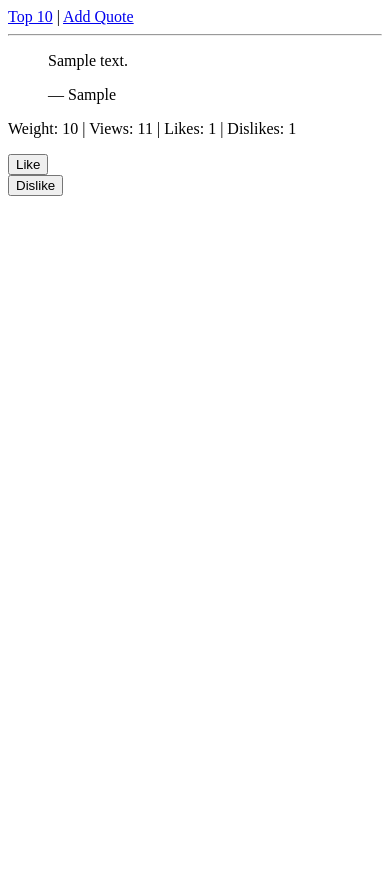
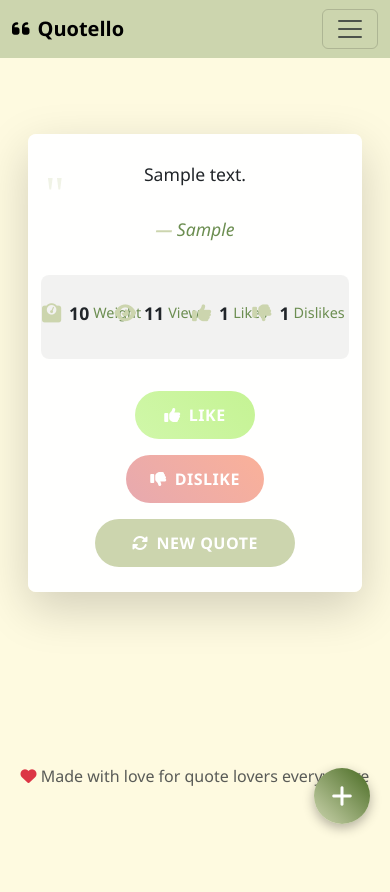
Before and after one commit to Amirka-Kh/quotes, a Django app: page /quotes/ in a window 390 px wide. Before the commit the page ends 196 px from the top, so only its background shows below. Run offline with Django 5.2, Linux system fonts and the light colour scheme; tables that the repository leaves empty hold one stand-in row (values such as "Sample post").

Commit message:
Add modern design to random quote page

```diff
--- a/config/urls.py
+++ b/config/urls.py
@@ -16,8 +16,15 @@ Including another URLconf
 """
 from django.contrib import admin
 from django.urls import path, include
+from django.conf import settings
+from django.conf.urls.static import static
 
 urlpatterns = [
     path('admin/', admin.site.urls),
     path('quotes/', include('quotes.urls')),
 ]
+
+# Serve static files in development
+if settings.DEBUG:
+    urlpatterns += static(settings.STATIC_URL, document_root=settings.STATIC_ROOT)
+    urlpatterns += static(settings.MEDIA_URL, document_root=settings.MEDIA_ROOT)
--- /dev/null
+++ b/static/css/style.css
@@ -0,0 +1,304 @@
+/* Custom CSS for Quote Generator */
+
+/* Import forms CSS */
+@import url('forms.css');
+
+:root {
+    --primary-color: #ccd5ae;
+    --secondary-color: #6c8e51;
+    --success-color: #d0f7a9;
+    --danger-color: #e7a9af;
+    --warning-color: #f9e29e;
+    --info-color: #ECEEDF;
+    --light-color: #f8f9fa;
+    --green-color: #385538;
+    --dark-color: #212529;
+    --border-radius: 0.5rem;
+    --box-shadow: 0 0.125rem 0.25rem rgba(0, 0, 0, 0.075);
+    --box-shadow-lg: 0 1rem 3rem rgba(0, 0, 0, 0.175);
+    --transition: all 0.3s ease;
+}
+
+/* Global Styles */
+body {
+    font-family: 'Segoe UI', Tahoma, Geneva, Verdana, sans-serif;
+    line-height: 1.6;
+    color: var(--dark-color);
+    background-color: #fefae0;
+    min-height: 100vh;
+}
+
+.main-content {
+    padding-top: 100px;
+    min-height: calc(100vh - 200px);
+}
+
+/* Quote Card Styles */
+.quote-card {
+    background: rgba(255, 255, 255, 0.95);
+    backdrop-filter: blur(10px);
+    border-radius: var(--border-radius);
+    box-shadow: var(--box-shadow-lg);
+    border: 1px solid rgba(255, 255, 255, 0.2);
+    transition: var(--transition);
+    animation: fadeInUp 0.6s ease-out;
+}
+
+.quote-card:hover {
+    transform: translateY(-5px);
+    box-shadow: 0 1.5rem 4rem rgba(0, 0, 0, 0.2);
+}
+
+.quote-text {
+    font-size: 1.5rem;
+    font-weight: 300;
+    line-height: 1.8;
+    color: var(--dark-color);
+    margin-bottom: 1.5rem;
+    position: relative;
+}
+
+.quote-text::before {
+    content: '"';
+    font-size: 4rem;
+    color: var(--primary-color);
+    opacity: 0.3;
+    position: absolute;
+    top: -1rem;
+    left: -1rem;
+    font-family: serif;
+}
+
+.quote-source {
+    font-size: 1.1rem;
+    color: var(--secondary-color);
+    font-style: italic;
+    margin-bottom: 2rem;
+    position: relative;
+}
+
+.quote-source::before {
+    content: '— ';
+    color: var(--primary-color);
+    font-weight: 600;
+}
+
+/* Stats Row */
+.quote-stats {
+    background: rgba(0, 0, 0, 0.05);
+    border-radius: var(--border-radius);
+    padding: 1rem;
+    margin-bottom: 2rem;
+}
+
+.stat-item {
+    display: flex;
+    align-items: center;
+    justify-content: center;
+    text-align: center;
+    padding: 0.5rem;
+}
+
+.stat-icon {
+    font-size: 1.2rem;
+    margin-right: 0.5rem;
+    color: var(--primary-color);
+}
+
+.stat-value {
+    font-size: 1.1rem;
+    font-weight: 600;
+    color: var(--dark-color);
+}
+
+.stat-label {
+    font-size: 0.9rem;
+    color: var(--secondary-color);
+    margin-left: 0.25rem;
+}
+
+/* Action Buttons */
+.action-buttons {
+    display: flex;
+    gap: 1rem;
+    justify-content: center;
+    flex-wrap: wrap;
+}
+
+.btn-action {
+    min-width: 120px;
+    padding: 0.75rem 1.5rem;
+    border-radius: 50px;
+    font-weight: 600;
+    text-transform: uppercase;
+    letter-spacing: 0.5px;
+    transition: var(--transition);
+    position: relative;
+    overflow: hidden;
+}
+
+.btn-action::before {
+    content: '';
+    position: absolute;
+    top: 0;
+    left: -100%;
+    width: 100%;
+    height: 100%;
+    background: linear-gradient(90deg, transparent, rgba(255, 255, 255, 0.2), transparent);
+    transition: left 0.5s;
+}
+
+.btn-action:hover::before {
+    left: 100%;
+}
+
+.btn-like {
+    background: linear-gradient(45deg, var(--success-color), #c5f394);
+    border: none;
+    color: white;
+}
+
+.btn-like:hover {
+    background: linear-gradient(45deg, #b0f26a, #70c85c);
+    transform: translateY(-2px);
+    box-shadow: 0 0.5rem 1rem rgba(25, 135, 84, 0.3);
+}
+
+.btn-dislike {
+    background: linear-gradient(45deg, var(--danger-color), #fab199);
+    border: none;
+    color: white;
+}
+
+.btn-dislike:hover {
+    background: linear-gradient(45deg, #e29ca3, #f6786a);
+    transform: translateY(-2px);
+    box-shadow: 0 0.5rem 1rem rgba(220, 53, 69, 0.3);
+}
+
+.btn-refresh {
+    background: linear-gradient(45deg, var(--primary-color), #ccd5ae);
+    border: none;
+    color: white;
+}
+
+.btn-refresh:hover {
+    background: linear-gradient(45deg, #bccf7e, #c2d388);
+    transform: translateY(-2px);
+    box-shadow: 0 0.5rem 1rem rgba(181, 253, 13, 0.3);
+}
+
+/* Empty State */
+.empty-state {
+    text-align: center;
+    padding: 4rem 2rem;
+    color: var(--secondary-color);
+}
+
+.empty-state i {
+    font-size: 4rem;
+    color: var(--primary-color);
+    margin-bottom: 1rem;
+    opacity: 0.5;
+}
+
+.empty-state h3 {
+    margin-bottom: 1rem;
+    color: var(--dark-color);
+}
+
+/* Loading Animation */
+.loading {
+    display: inline-block;
+    width: 20px;
+    height: 20px;
+    border: 3px solid rgba(255, 255, 255, 0.3);
+    border-radius: 50%;
+    border-top-color: #fff;
+    animation: spin 1s ease-in-out infinite;
+}
+
+@keyframes spin {
+    to { transform: rotate(360deg); }
+}
+
+@keyframes fadeInUp {
+    from {
+        opacity: 0;
+        transform: translateY(30px);
+    }
+    to {
+        opacity: 1;
+        transform: translateY(0);
+    }
+}
+
+/* Responsive Design */
+@media (max-width: 768px) {
+    .quote-text {
+        font-size: 1.25rem;
+    }
+
+    .quote-text::before {
+        font-size: 3rem;
+        top: -0.5rem;
+        left: -0.5rem;
+    }
+
+    .action-buttons {
+        flex-direction: column;
+        align-items: center;
+    }
+
+    .btn-action {
+        width: 100%;
+        max-width: 200px;
+    }
+
+    .stat-item {
+        margin-bottom: 0.5rem;
+    }
+}
+
+@media (max-width: 576px) {
+    .main-content {
+        padding-top: 70px;
+    }
+
+    .quote-card {
+        margin: 1rem;
+    }
+
+    .quote-text {
+        font-size: 1.1rem;
+    }
+}
+
+/* Utility Classes */
+.text-gradient {
+    background: linear-gradient(45deg, var(--primary-color), #3b592b);
+    -webkit-background-clip: text;
+    -webkit-text-fill-color: transparent;
+    background-clip: text;
+}
+
+.shadow-custom {
+    box-shadow: 0 0.5rem 1rem rgba(0, 0, 0, 0.15);
+}
+
+.border-gradient {
+    border: 2px solid;
+    border-image: linear-gradient(45deg, var(--primary-color), #3b592b) 1;
+}
+
+.navbar {
+    background-color: var(--primary-color);
+}
+
+.nav a {
+    color: var(--green-color);
+}
+
+.footer {
+    background-color: var(--primary-color);
+}
--- /dev/null
+++ b/static/js/main.js
@@ -0,0 +1,214 @@
+// Main JavaScript for Quote Generator
+
+document.addEventListener('DOMContentLoaded', function() {
+    // Initialize tooltips
+    var tooltipTriggerList = [].slice.call(document.querySelectorAll('[data-bs-toggle="tooltip"]'));
+    var tooltipList = tooltipTriggerList.map(function (tooltipTriggerEl) {
+        return new bootstrap.Tooltip(tooltipTriggerEl);
+    });
+
+    // // Add loading states to buttons
+    // const actionButtons = document.querySelectorAll('.btn-action');
+    // actionButtons.forEach(button => {
+    //     button.addEventListener('click', function(e) {
+    //         if (this.type === 'submit') {
+    //             e.preventDefault();
+    //             showButtonLoading(this);
+    //         }
+    //     });
+    // });
+
+    // Add smooth scroll for navigation
+    const navLinks = document.querySelectorAll('a[href^="#"]');
+    navLinks.forEach(link => {
+        link.addEventListener('click', function(e) {
+            e.preventDefault();
+            const targetId = this.getAttribute('href').substring(1);
+            const targetElement = document.getElementById(targetId);
+            if (targetElement) {
+                targetElement.scrollIntoView({
+                    behavior: 'smooth',
+                    block: 'start'
+                });
+            }
+        });
+    });
+
+    // Add animation to quote cards on scroll
+    const observerOptions = {
+        threshold: 0.1,
+        rootMargin: '0px 0px -50px 0px'
+    };
+
+    const observer = new IntersectionObserver(function(entries) {
+        entries.forEach(entry => {
+            if (entry.isIntersecting) {
+                entry.target.style.opacity = '1';
+                entry.target.style.transform = 'translateY(0)';
+            }
+        });
+    }, observerOptions);
+
+    // Observe quote cards
+    const quoteCards = document.querySelectorAll('.quote-card');
+    quoteCards.forEach(card => {
+        card.style.opacity = '0';
+        card.style.transform = 'translateY(20px)';
+        card.style.transition = 'opacity 0.6s ease, transform 0.6s ease';
+        observer.observe(card);
+    });
+
+    // Add refresh functionality
+    const refreshButton = document.querySelector('.btn-refresh');
+    if (refreshButton) {
+        refreshButton.addEventListener('click', function(e) {
+            e.preventDefault();
+            showButtonLoading(this);
+            setTimeout(() => {
+                window.location.reload();
+            }, 500);
+        });
+    }
+
+    // Add like/dislike animation
+    const likeButtons = document.querySelectorAll('form[action*="like"], form[action*="dislike"]');
+    likeButtons.forEach(form => {
+        form.addEventListener('submit', function(e) {
+            const button = this.querySelector('button[type="submit"]');
+            if (button) {
+                showButtonLoading(button);
+                addButtonAnimation(button);
+            }
+        });
+    });
+
+    // Add floating action button for mobile
+    if (window.innerWidth <= 768) {
+        createFloatingActionButton();
+    }
+});
+
+// Show loading state on button
+function showButtonLoading(button) {
+    const originalText = button.innerHTML;
+    button.innerHTML = '<span class="loading"></span> Loading...';
+    button.disabled = true;
+
+    // Re-enable after 3 seconds as fallback
+    setTimeout(() => {
+        button.innerHTML = originalText;
+        button.disabled = false;
+    }, 3000);
+}
+
+// Add animation to button click
+function addButtonAnimation(button) {
+    button.style.transform = 'scale(0.95)';
+    setTimeout(() => {
+        button.style.transform = 'scale(1)';
+    }, 150);
+}
+
+// Create floating action button for mobile
+function createFloatingActionButton() {
+    const fab = document.createElement('div');
+    fab.className = 'floating-action-button';
+    fab.innerHTML = '<i class="fas fa-plus"></i>';
+    fab.style.cssText = `
+        position: fixed;
+        bottom: 20px;
+        right: 20px;
+        width: 56px;
+        height: 56px;
+        background: linear-gradient(45deg, var(--primary-color),rgb(72, 106, 34));
+        border-radius: 50%;
+        display: flex;
+        align-items: center;
+        justify-content: center;
+        color: white;
+        font-size: 1.5rem;
+        box-shadow: 0 4px 12px rgba(0, 0, 0, 0.3);
+        cursor: pointer;
+        z-index: 1000;
+        transition: all 0.3s ease;
+    `;
+
+    fab.addEventListener('click', function() {
+        window.location.href = '/quotes/add/';
+    });
+
+    fab.addEventListener('mouseenter', function() {
+        this.style.transform = 'scale(1.1)';
+    });
+
+    fab.addEventListener('mouseleave', function() {
+        this.style.transform = 'scale(1)';
+    });
+
+    document.body.appendChild(fab);
+}
+
+// Add smooth transitions to all interactive elements
+const interactiveElements = document.querySelectorAll('a, button, .btn, .card');
+interactiveElements.forEach(element => {
+    element.style.transition = 'all 0.3s ease';
+});
+
+// Add hover effects to cards
+const cards = document.querySelectorAll('.card, .quote-card');
+cards.forEach(card => {
+    card.addEventListener('mouseenter', function() {
+        this.style.transform = 'translateY(-5px)';
+    });
+
+    card.addEventListener('mouseleave', function() {
+        this.style.transform = 'translateY(0)';
+    });
+});
+
+// Add ripple effect to buttons
+function createRipple(event) {
+    const button = event.currentTarget;
+    const circle = document.createElement('span');
+    const diameter = Math.max(button.clientWidth, button.clientHeight);
+    const radius = diameter / 2;
+
+    circle.style.width = circle.style.height = `${diameter}px`;
+    circle.style.left = `${event.clientX - button.offsetLeft - radius}px`;
+    circle.style.top = `${event.clientY - button.offsetTop - radius}px`;
+    circle.classList.add('ripple');
+
+    const ripple = button.getElementsByClassName('ripple')[0];
+    if (ripple) {
+        ripple.remove();
+    }
+
+    button.appendChild(circle);
+}
+
+// Add ripple effect to all buttons
+const buttons = document.querySelectorAll('.btn, .btn-action');
+buttons.forEach(button => {
+    button.addEventListener('click', createRipple);
+});
+
+// Add CSS for ripple effect
+const style = document.createElement('style');
+style.textContent = `
+    .ripple {
+        position: absolute;
+        border-radius: 50%;
+        background-color: rgba(255, 255, 255, 0.6);
+        transform: scale(0);
+        animation: ripple 600ms linear;
+        pointer-events: none;
+    }
+
+    @keyframes ripple {
+        to {
+            transform: scale(4);
+            opacity: 0;
+        }
+    }
+`;
+document.head.appendChild(style);
--- /dev/null
+++ b/templates/base.html
@@ -0,0 +1,75 @@
+<!DOCTYPE html>
+<html lang="en">
+<head>
+    <meta charset="UTF-8">
+    <meta name="viewport" content="width=device-width, initial-scale=1.0">
+    <meta name="description" content="Discover inspiring quotes from movies and books">
+    <title>{% block title %}Quote Generator{% endblock %}</title>
+
+    <!-- Bootstrap CSS -->
+    <link href="https://cdn.jsdelivr.net/npm/bootstrap@5.3.0/dist/css/bootstrap.min.css" rel="stylesheet">
+    <!-- Font Awesome -->
+    <link href="https://cdnjs.cloudflare.com/ajax/libs/font-awesome/6.4.0/css/all.min.css" rel="stylesheet">
+    <!-- Custom CSS -->
+    {% load static %}
+    <link href="{% static 'css/style.css' %}" rel="stylesheet">
+
+    {% block extra_css %}{% endblock %}
+</head>
+<body>
+    <!-- Navigation -->
+    <nav class="navbar navbar-expand-lg fixed-top">
+        <div class="container">
+            <a class="navbar-brand fw-bold" href="{% url 'quotes:random' %}">
+                <i class="fas fa-quote-left me-2"></i>Quotello
+            </a>
+
+            <button class="navbar-toggler" type="button" data-bs-toggle="collapse" data-bs-target="#navbarNav">
+                <span class="navbar-toggler-icon"></span>
+            </button>
+
+            <div class="collapse navbar-collapse" id="navbarNav">
+                <ul class="navbar-nav ms-auto">
+                    <li class="nav-item">
+                        <a class="nav-link {% if request.resolver_match.url_name == 'random' %}active{% endif %}" href="{% url 'quotes:random' %}">
+                            <i class="fas fa-random me-1"></i>Random Quote
+                        </a>
+                    </li>
+                    <li class="nav-item">
+                        <a class="nav-link {% if request.resolver_match.url_name == 'popular' %}active{% endif %}" href="{% url 'quotes:popular' %}">
+                            <i class="fas fa-trophy me-1"></i>Top Quotes
+                        </a>
+                    </li>
+                    <li class="nav-item">
+                        <a class="nav-link {% if request.resolver_match.url_name == 'add' %}active{% endif %}" href="{% url 'quotes:add' %}">
+                            <i class="fas fa-plus me-1"></i>Add Quote
+                        </a>
+                    </li>
+                </ul>
+            </div>
+        </div>
+    </nav>
+
+    <!-- Main Content -->
+    <main class="main-content mt-5">
+        {% block content %}{% endblock %}
+    </main>
+
+    <!-- Footer -->
+    <footer class="text-center text-muted py-4 mt-5">
+        <div class="container">
+            <p class="mb-0">
+                <i class="fas fa-heart text-danger"></i>
+                Made with love for quote lovers everywhere
+            </p>
+        </div>
+    </footer>
+
+    <!-- Bootstrap JS -->
+    <script src="https://cdn.jsdelivr.net/npm/bootstrap@5.3.0/dist/js/bootstrap.bundle.min.js"></script>
+    <!-- Custom JS -->
+    <script src="{% static 'js/main.js' %}"></script>
+
+    {% block extra_js %}{% endblock %}
+</body>
+</html>
--- a/templates/quotes/random.html
+++ b/templates/quotes/random.html
@@ -1,34 +1,88 @@
+{% extends 'base.html' %}
 {% load static %}
-<!DOCTYPE html>
-<html>
-<head>
-    <meta charset="utf-8" />
-    <title>Random Quote</title>
-</head>
-<body>
-<nav>
-    <a href="{% url 'quotes:popular' %}">Top 10</a> |
-    <a href="{% url 'quotes:add' %}">Add Quote</a>
-</nav>
-<hr/>
 
+{% block title %}Random Quote - Quotello {% endblock %}
+
+{% block content %}
+<div class="container">
+    <div class="row justify-content-center">
+        <div class="col-lg-8 col-md-10">
             {% if quote %}
-    <blockquote>
-        <p>{{ quote.text }}</p>
-        <footer>— {{ quote.source }}</footer>
-    </blockquote>
-    <p>Weight: {{ quote.weight }} | Views: {{ quote.views }} | Likes: {{ quote.likes }} | Dislikes: {{ quote.dislikes }}</p>
-    <form method="post" action="{% url 'quotes:like' quote.pk %}">
+                <div class="quote-card p-4 p-md-5 text-center">
+                    <div class="quote-text">
+                        {{ quote.text }}
+                    </div>
+
+                    <div class="quote-source">
+                        {{ quote.source }}
+                    </div>
+
+                    <!-- Stats Row -->
+                    <div class="row quote-stats">
+                        <div class="col-3 col-md-3">
+                            <div class="stat-item">
+                                <i class="fas fa-weight stat-icon"></i>
+                                <span class="stat-value">{{ quote.weight }}</span>
+                                <span class="stat-label">Weight</span>
+                            </div>
+                        </div>
+                        <div class="col-3 col-md-3">
+                            <div class="stat-item">
+                                <i class="fas fa-eye stat-icon"></i>
+                                <span class="stat-value">{{ quote.views }}</span>
+                                <span class="stat-label">Views</span>
+                            </div>
+                        </div>
+                        <div class="col-3 col-md-3">
+                            <div class="stat-item">
+                                <i class="fas fa-thumbs-up stat-icon"></i>
+                                <span class="stat-value">{{ quote.likes }}</span>
+                                <span class="stat-label">Likes</span>
+                            </div>
+                        </div>
+                        <div class="col-3 col-md-3">
+                            <div class="stat-item">
+                                <i class="fas fa-thumbs-down stat-icon"></i>
+                                <span class="stat-value">{{ quote.dislikes }}</span>
+                                <span class="stat-label">Dislikes</span>
+                            </div>
+                        </div>
+                    </div>
+
+                    <!-- Action Buttons -->
+                    <div class="action-buttons">
+                        <form method="post" action="{% url 'quotes:like' quote.pk %}" class="d-inline">
                             {% csrf_token %}
-        <button type="submit">Like</button>
+                            <button type="submit" class="btn btn-action btn-like" data-bs-toggle="tooltip" title="Like this quote">
+                                <i class="fas fa-thumbs-up me-2"></i>Like
+                            </button>
                         </form>
-    <form method="post" action="{% url 'quotes:dislike' quote.pk %}">
+
+                        <form method="post" action="{% url 'quotes:dislike' quote.pk %}" class="d-inline">
                             {% csrf_token %}
-        <button type="submit">Dislike</button>
+                            <button type="submit" class="btn btn-action btn-dislike" data-bs-toggle="tooltip" title="Dislike this quote">
+                                <i class="fas fa-thumbs-down me-2"></i>Dislike
+                            </button>
                         </form>
+
+                        <button type="button" class="btn btn-action btn-refresh" data-bs-toggle="tooltip" title="Get another random quote">
+                            <i class="fas fa-sync-alt me-2"></i>New Quote
+                        </button>
+                    </div>
+                </div>
             {% else %}
-    <p>No quotes available yet. <a href="{% url 'quotes:add' %}">Add one</a>.</p>
+                <div class="quote-card p-4 p-md-5">
+                    <div class="empty-state">
+                        <i class="fas fa-quote-left"></i>
+                        <h3>No Quotes Available</h3>
+                        <p class="lead">There are no quotes in the database yet.</p>
+                        <a href="{% url 'quotes:add' %}" class="btn btn-primary btn-lg">
+                            <i class="fas fa-plus me-2"></i>Add the First Quote
+                        </a>
+                    </div>
+                </div>
             {% endif %}
-
-</body>
-</html>
+        </div>
+    </div>
+</div>
+{% endblock %}
```
Also changed, not shown: config/settings.py (+11 -1 lines). Lines whose indentation alone changed are shown as unchanged.
